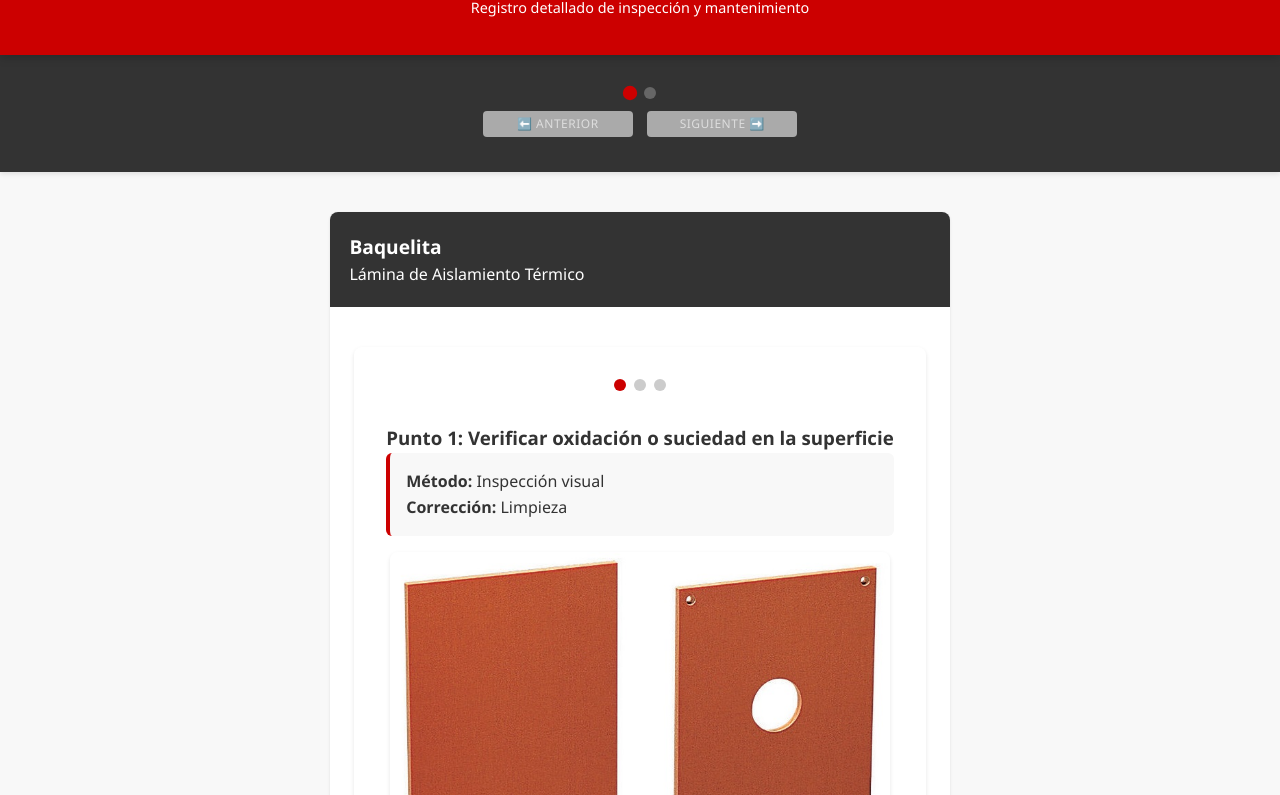
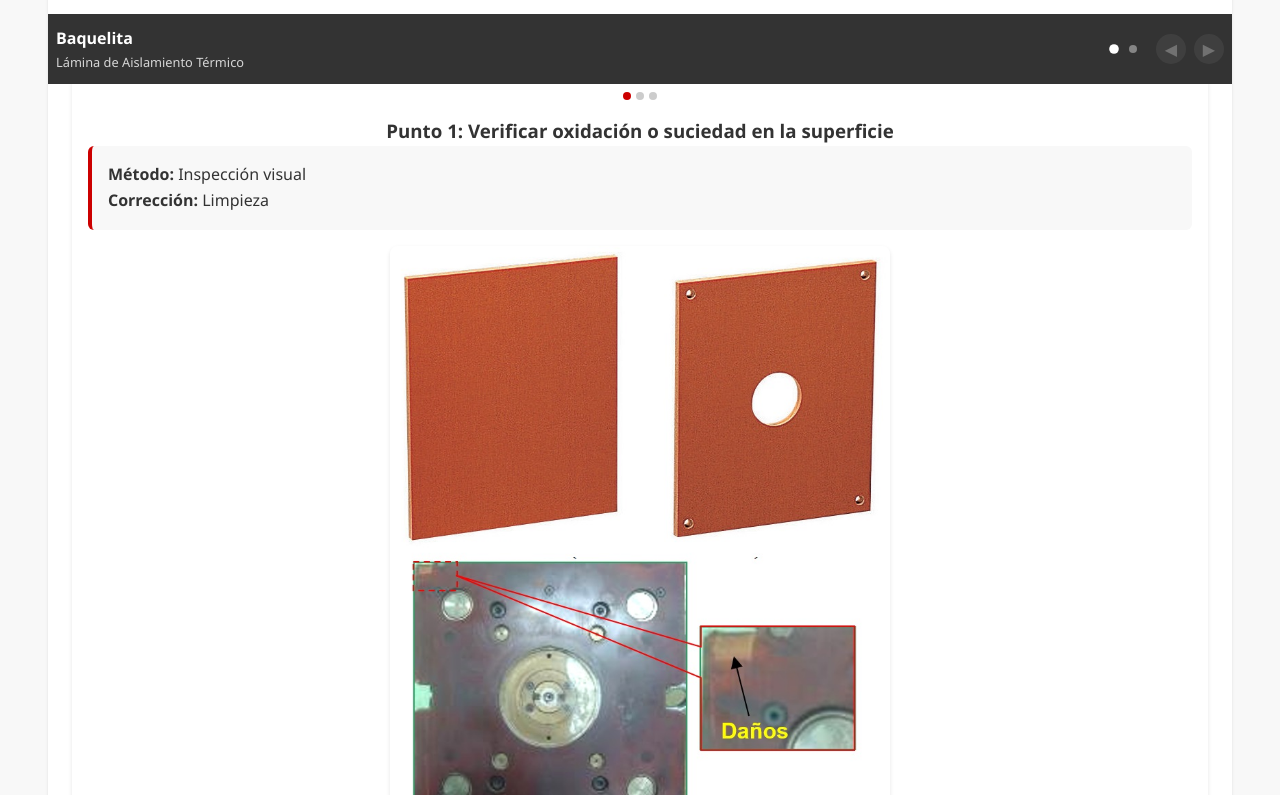
Before and after one commit to cactus-software/JI, a plain HTML site: page components/JIInteractiva/index.html in a window 1280 px wide. Shown: the part 82-877 px from the top of the page. Drawn offline with Linux system fonts and the light colour scheme.

Commit message:
Update index.html

```diff
--- a/components/JIInteractiva/index.html
+++ b/components/JIInteractiva/index.html
@@ -27,110 +27,74 @@
             line-height: 1.6;
         }
 
-        /* Container */
+        /* Ajustes adicionales */
         .container {
             max-width: 1200px;
             margin: 0 auto;
-            padding: 1.5rem;
+            padding: 0.5rem;
         }
 
-        /* Header */
+        /* Estilos para los puntos indicadores del componente */
+        .dot {
+            width: 8px;
+            height: 8px;
+            border-radius: 50%;
+            background-color: rgba(255,255,255,0.4);
+            display: inline-block;
+            margin: 0 3px;
+        }
+
+        .dot.active {
+            background-color: white;
+            transform: scale(1.2);
+        }
+
+        .dot.completed {
+            background-color: rgba(45, 138, 45, 0.8);
+        }
+
+        /* Header ultracompacto */
         .header {
             background: var(--color-primary);
-            padding: 0.75rem 0;
+            padding: 0.3rem 0;
             text-align: center;
             position: sticky;
             top: 0;
             z-index: 50;
-            box-shadow: 0 2px 10px rgba(0,0,0,0.2);
+            box-shadow: 0 2px 5px rgba(0,0,0,0.1);
+            display: flex;
+            align-items: center;
+            justify-content: center;
+        }
+
+        .header .container {
+            padding: 0;
+            display: flex;
+            align-items: center;
+            justify-content: center;
         }
 
         .header h1 {
             color: var(--color-white);
-            font-size: 1.5rem;
+            font-size: 1.2rem;
             font-weight: normal;
-            margin-bottom: 0.25rem;
+            margin: 0;
+            margin-right: 0.5rem;
         }
 
         .header p {
             color: var(--color-white);
-            font-size: 0.9rem;
+            font-size: 0.75rem;
             margin: 0;
+            border-left: 1px solid rgba(255,255,255,0.5);
+            padding-left: 0.5rem;
         }
 
-        /* Navegación principal */
-        .main-container {
-            display: flex;
-            flex-direction: column;
-        }
-
-        .main-carousel-nav {
-            background: var(--color-dark);
-            color: var(--color-white);
-            padding: 0.5rem 0;
-            position: sticky;
-            top: 56px; /* Ajustado al nuevo tamaño del header */
-            z-index: 40;
-            box-shadow: 0 2px 5px rgba(0,0,0,0.1);
-            font-size: 0.85rem;
-        }
-
-        .main-progress-indicators {
-            display: flex;
-            justify-content: center;
-            margin-bottom: 0.5rem;
-        }
-
-        #main-progress-dots {
-            display: flex;
-            gap: 0.5rem;
-        }
-
-        .main-progress-dot {
-            width: 12px;
-            height: 12px;
-            border-radius: 50%;
-            background-color: #666;
-            cursor: pointer;
-            transition: all 0.3s ease;
-            position: relative;
-        }
-
-        .main-progress-dot.active {
-            background-color: var(--color-primary);
-            transform: scale(1.2);
-        }
-
-        .main-progress-dot.completed {
-            background-color: #2d8a2d;
-        }
-
-        .main-progress-dot:hover::after {
-            content: attr(data-title);
-            position: absolute;
-            top: -25px;
-            left: 50%;
-            transform: translateX(-50%);
-            background: rgba(0,0,0,0.8);
-            color: white;
-            padding: 3px 8px;
-            border-radius: 4px;
-            font-size: 0.75rem;
-            white-space: nowrap;
-            z-index: 10;
-        }
-
-        #main-carousel-controls {
-            display: flex;
-            justify-content: center;
-            gap: 0.5rem;
-        }
-
-        /* Componentes y verificaciones */
+        /* Integramos la navegación principal en el componente */
         .componente-card {
             background: var(--color-white);
             border-radius: 8px;
-            margin: 1rem 0;
+            margin: 0.5rem 0;
             box-shadow: 0 1px 3px rgba(0,0,0,0.1);
             overflow: hidden;
             display: none;
@@ -142,15 +106,65 @@
 
         .componente-header {
             background: var(--color-dark);
-            padding: 1.2rem;
+            padding: 0.75rem 0.5rem;
             display: flex;
             align-items: center;
+            justify-content: space-between;
             color: var(--color-white);
+            position: sticky;
+            top: 40px; /* Altura del header */
+            z-index: 30;
+        }
+
+        .componente-header-content {
+            display: flex;
+            align-items: center;
         }
 
         .componente-header h2 {
             margin: 0;
-            font-size: 1.2rem;
+            font-size: 1rem;
+        }
+
+        .componente-header p {
+            margin: 0;
+            font-size: 0.8rem;
+            opacity: 0.8;
+        }
+
+        .componente-nav {
+            display: flex;
+            gap: 0.5rem;
+        }
+
+        .nav-button {
+            background: rgba(255,255,255,0.2);
+            border: none;
+            color: white;
+            width: 30px;
+            height: 30px;
+            border-radius: 50%;
+            display: flex;
+            align-items: center;
+            justify-content: center;
+            cursor: pointer;
+            font-size: 1rem;
+        }
+
+        .nav-button:disabled {
+            opacity: 0.3;
+            cursor: not-allowed;
+        }
+
+        .nav-button:not(:disabled):hover {
+            background: rgba(255,255,255,0.3);
+        }
+
+        .nav-indicator {
+            display: flex;
+            gap: 5px;
+            align-items: center;
+            margin: 0 0.5rem;
         }
 
         .componente-content {
@@ -191,8 +205,8 @@
         /* Carrusel */
         .carousel-container {
             position: relative;
-            margin: 1rem 0;
-            padding: 1rem;
+            margin: 0.5rem 0;
+            padding: 0.5rem;
             background: var(--color-white);
             border-radius: 8px;
             box-shadow: 0 2px 4px rgba(0,0,0,0.1);
@@ -200,7 +214,7 @@
 
         .carousel-slide {
             display: none;
-            padding: 1rem;
+            padding: 0.5rem;
             text-align: center;
         }
 
@@ -211,20 +225,20 @@
         .carousel-nav {
             display: flex;
             justify-content: center;
-            gap: 1rem;
-            margin-top: 1.5rem;
+            gap: 0.5rem;
+            margin-top: 0.5rem;
         }
 
         .progress-indicator {
             display: flex;
             justify-content: center;
-            gap: 0.5rem;
-            margin: 1rem 0;
+            gap: 0.3rem;
+            margin: 0.5rem 0;
         }
 
         .progress-dot {
-            width: 12px;
-            height: 12px;
+            width: 8px;
+            height: 8px;
             border-radius: 50%;
             background: #ccc;
             cursor: pointer;
@@ -477,24 +491,12 @@
     <div class="header">
         <div class="container">
             <h1>Verificación de Molde</h1>
-            <p>Registro detallado de inspección y mantenimiento</p>
+            <p>Inspección y mantenimiento</p>
         </div>
     </div>
 
-    <div class="main-container">
-        <!-- Control de navegación entre componentes -->
-        <div class="main-carousel-nav">
-            <div class="container">
-                <div class="main-progress-indicators">
-                    <div id="main-progress-dots"></div>
-                </div>
-                <div id="main-carousel-controls"></div>
-            </div>
-        </div>
-
-        <div class="container" id="app">
-            <!-- Los componentes se generarán dinámicamente aquí -->
-        </div>
+    <div class="container" id="app">
+        <!-- Los componentes se generarán dinámicamente aquí -->
     </div>
 
     <div class="modal" id="imageModal">
@@ -674,12 +676,46 @@
 
         function renderizarComponentes() {
             return datosJI.map((componente, index) => {
+                // Verificar si componente está completado y si es el último
+                const componenteCompletado = esComponenteCompletado(componente);
+                const esUltimoComponente = index === datosJI.length - 1;
+
+                // Indicadores de navegación entre componentes
+                let dotsHtml = '';
+                for (let i = 0; i < datosJI.length; i++) {
+                    const isCompleted = carruselPrincipal.componentesCompletados.includes(datosJI[i].id);
+                    dotsHtml += `<span class="dot ${i === index ? 'active' : ''} ${isCompleted ? 'completed' : ''}"></span>`;
+                }
+
                 return `
                     <div class="componente-card ${index === carruselPrincipal.activeComponent ? 'active' : ''}" data-id="${componente.id}">
                         <div class="componente-header">
-                            <div>
-                                <h2>${componente.componente}</h2>
-                                <p>${componente.descripcion}</p>
+                            <div class="componente-header-content">
+                                <div>
+                                    <h2>${componente.componente}</h2>
+                                    <p>${componente.descripcion}</p>
+                                </div>
+                            </div>
+                            <div class="componente-nav">
+                                <div class="nav-indicator">
+                                    ${dotsHtml}
+                                </div>
+                                <button
+                                    class="nav-button"
+                                    onclick="cambiarComponente(${index - 1})"
+                                    ${index > 0 ? '' : 'disabled'}
+                                    title="Componente anterior"
+                                >
+                                    ◀
+                                </button>
+                                <button
+                                    class="nav-button"
+                                    onclick="cambiarComponente(${index + 1})"
+                                    ${!esUltimoComponente && componenteCompletado ? '' : 'disabled'}
+                                    title="Siguiente componente"
+                                >
+                                    ▶
+                                </button>
                             </div>
                         </div>
                         <div class="componente-content active">
@@ -776,18 +812,18 @@
             if (!verificacion.inicio) {
                 html += `
                     <button class="btn btn-primary" style="margin-top: 0.5rem;" onclick="iniciarVerificacion(${componenteId}, '${verificacion.id}')">
-                        ⏱️ Iniciar Verificación
+                        ⏱️ Iniciar
                     </button>`;
             } else if (!verificacion.fin) {
                 html += `
                     <button class="btn btn-primary" style="margin-top: 0.5rem;" onclick="iniciarCamara(${componenteId}, '${verificacion.id}')">
-                        📸 Tomar Foto
+                        📸 Foto
                     </button>
                     <button class="btn btn-success" onclick="completarVerificacion(${componenteId}, '${verificacion.id}', true)">
-                        ✅ Completar Verificación
+                        ✅ Completar
                     </button>
                     <button class="btn btn-danger" onclick="noCompletarVerificacion(${componenteId}, '${verificacion.id}')">
-                        ❌ No se Pudo Completar
+                        ❌ Problema
                     </button>`;
             }
 
@@ -802,8 +838,8 @@
                             <div class="foto-item">
                                 <div class="imagen-header">
                                     <span>Foto ${index + 1}</span>
-                                    <button class="btn btn-danger" style="max-width: 120px; padding: 0.3rem 0.7rem; margin: 0;" onclick="eliminarFoto('${verificacion.id}', ${index})">
-                                        🗑️ Eliminar
+                                    <button class="btn btn-danger" style="max-width: 100px; padding: 0.2rem 0.5rem; margin: 0;" onclick="eliminarFoto('${verificacion.id}', ${index})">
+                                        🗑️
                                     </button>
                                 </div>
                                 <img src="${img.imageData}" class="captured-image" alt="Foto capturada ${index + 1}">
@@ -816,32 +852,32 @@
             if (verificacion.fin) {
                 html += `
                     <div class="verificacion-resultado">
-                        <h4>Resultado de la Verificación</h4>
-                        <p>⏱️ Duración: ${formatearTiempo(calcularDuracion(verificacion.inicio, verificacion.fin))}</p>
+                        <h4>Resultado</h4>
+                        <p>⏱️ ${formatearTiempo(calcularDuracion(verificacion.inicio, verificacion.fin))}</p>
                         <p>${verificacion.estado ? '✅ Completado' : '❌ No Completado'}</p>
-                        ${verificacion.notas ? `<p>📝 Notas: ${verificacion.notas}</p>` : ''}
+                        ${verificacion.notas ? `<p>📝 ${verificacion.notas}</p>` : ''}
                     </div>`;
             }
 
-            // Agregar navegación del carrusel en versión compacta
+            // Agregar navegación del carrusel en versión minimalista
             html += `
-                <div class="carousel-nav" style="margin-top: 0.8rem;">
+                <div class="carousel-nav" style="margin-top: 0.5rem;">
                     <button
                         class="btn ${slideIndex > 0 ? 'btn-secondary' : 'btn-disabled'}"
-                        style="max-width: 120px; padding: 0.3rem 0.7rem; margin: 0 0.5rem;"
+                        style="max-width: 40px; height: 40px; padding: 0; margin: 0 0.3rem; border-radius: 50%;"
                         onclick="cambiarSlide(${slideIndex - 1}, ${componenteId})"
                         ${slideIndex > 0 ? '' : 'disabled'}
                     >
-                        ⬅️ Anterior
+                        ◀
                     </button>
 
                     <button
                         class="btn ${slideIndex < totalSlides - 1 && verificacion.fin ? 'btn-primary' : 'btn-disabled'}"
-                        style="max-width: 120px; padding: 0.3rem 0.7rem; margin: 0 0.5rem;"
+                        style="max-width: 40px; height: 40px; padding: 0; margin: 0 0.3rem; border-radius: 50%;"
                         onclick="cambiarSlide(${slideIndex + 1}, ${componenteId})"
                         ${slideIndex < totalSlides - 1 && verificacion.fin ? '' : 'disabled'}
                     >
-                        Siguiente ➡️
+                        ▶
                     </button>
                 </div>`;
 
@@ -1055,9 +1091,6 @@
                 .filter(c => esComponenteCompletado(c))
                 .map(c => c.id);
 
-            // Renderizar carrusel principal
-            renderizarCarruselPrincipal();
-
             // Renderizar componentes
             const app = document.getElementById('app');
             app.innerHTML = renderizarComponentes();
```
